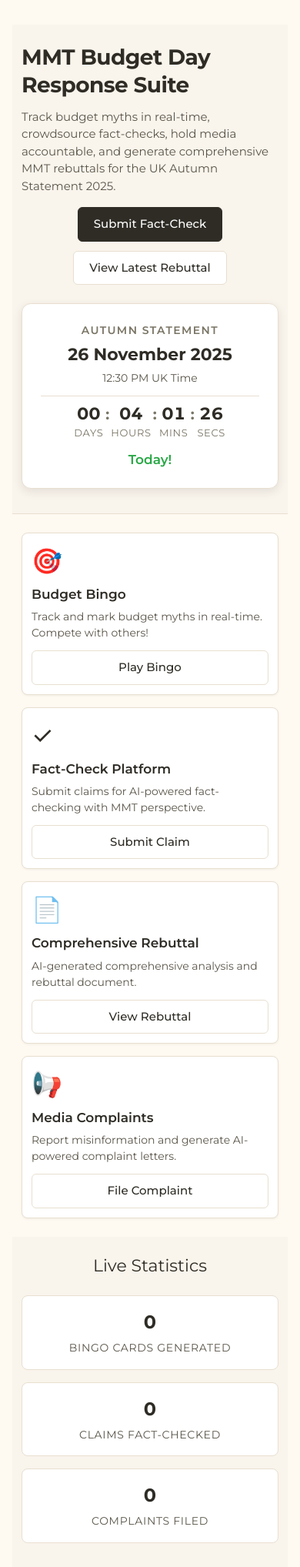
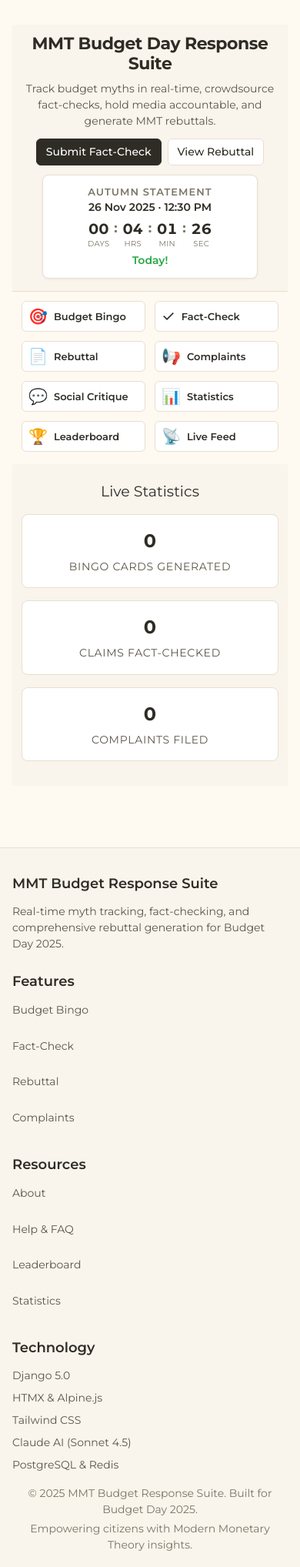
Before and after one commit to ChrisB2025/MMT-Budget-Day-Response-Suite, a Django app: page / in a window 390 px wide. Shown: the part 89-2125 px from the top of the page at 77% size. After the commit the page ends 2104 px from the top, so only its background shows below. Run offline with Django 5.2, Linux system fonts and the light colour scheme; data that the repository does not hold is empty; parts of the project's set-up code (start-up, migrations or seed data) failed here and were passed over; some libraries are stand-ins or nearby versions.

Commit message:
Make homepage more compact with all CTAs above the fold
- Compact hero section with smaller title and subtitle
- Inline countdown box with tighter spacing
- 8 compact feature cards in 2x4 grid (4x2 on mobile)
- Added Social Critique, Statistics, Leaderboard, Live Feed links
- All main navigation visible without scrolling
- Fully responsive with mobile-optimized layout

```diff
--- a/templates/core/home.html
+++ b/templates/core/home.html
@@ -1,31 +1,31 @@
 {% extends 'base.html' %}
 
 {% block content %}
-<!-- Hero Section with Integrated Countdown -->
-<div class="hero-professional" style="padding: var(--space-xl) 0 var(--space-2xl) 0;">
+<!-- Compact Hero Section with Integrated Countdown -->
+<div class="hero-professional" style="padding: var(--space-md) 0 var(--space-lg) 0;">
     <div class="container-professional">
         <div class="hero-grid">
             <!-- Left: Content -->
             <div class="hero-content">
-                <h1 class="hero-title" style="text-align: left; font-size: var(--font-size-5xl);">
-                    MMT Budget Day<br>Response Suite
+                <h1 class="hero-title-compact">
+                    MMT Budget Day Response Suite
                 </h1>
-                <p class="hero-subtitle" style="text-align: left; margin-left: 0; margin-right: 0;">
-                    Track budget myths in real-time, crowdsource fact-checks, hold media accountable, and generate comprehensive MMT rebuttals for the UK Autumn Statement 2025.
+                <p class="hero-subtitle-compact">
+                    Track budget myths in real-time, crowdsource fact-checks, hold media accountable, and generate MMT rebuttals.
                 </p>
                 <div class="hero-buttons">
-                    <a href="{% url 'factcheck:submit' %}" class="btn-primary">Submit Fact-Check</a>
-                    <a href="{% url 'rebuttal:latest' %}" class="btn-secondary">View Latest Rebuttal</a>
+                    <a href="{% url 'factcheck:submit' %}" class="btn-primary btn-sm">Submit Fact-Check</a>
+                    <a href="{% url 'rebuttal:latest' %}" class="btn-secondary btn-sm">View Rebuttal</a>
                 </div>
             </div>
 
-            <!-- Right: Countdown -->
+            <!-- Right: Compact Countdown -->
             <div class="hero-countdown">
-                <div class="countdown-box">
-                    <div class="countdown-label">Autumn Statement</div>
-                    <div class="countdown-date">26 November 2025</div>
-                    <div class="countdown-time">12:30 PM UK Time</div>
-                    <div class="countdown-divider"></div>
+                <div class="countdown-box-compact">
+                    <div class="countdown-header">
+                        <span class="countdown-label">Autumn Statement</span>
+                        <span class="countdown-date-inline">26 Nov 2025 · 12:30 PM</span>
+                    </div>
                     <div class="countdown-timer-container">
                         <div class="countdown-unit">
                             <span class="countdown-value" id="countdown-days">--</span>
@@ -34,17 +34,17 @@
                         <div class="countdown-separator">:</div>
                         <div class="countdown-unit">
                             <span class="countdown-value" id="countdown-hours">--</span>
-                            <span class="countdown-unit-label">Hours</span>
+                            <span class="countdown-unit-label">Hrs</span>
                         </div>
                         <div class="countdown-separator">:</div>
                         <div class="countdown-unit">
                             <span class="countdown-value" id="countdown-minutes">--</span>
-                            <span class="countdown-unit-label">Mins</span>
+                            <span class="countdown-unit-label">Min</span>
                         </div>
                         <div class="countdown-separator">:</div>
                         <div class="countdown-unit">
                             <span class="countdown-value" id="countdown-seconds">--</span>
-                            <span class="countdown-unit-label">Secs</span>
+                            <span class="countdown-unit-label">Sec</span>
                         </div>
                     </div>
                     <div id="countdown-status" class="countdown-status"></div>
@@ -54,41 +54,57 @@
     </div>
 </div>
 
-<!-- Feature Cards -->
-<div style="padding: var(--space-xl) 0;">
+<!-- Feature Cards - Compact -->
+<div style="padding: var(--space-md) 0 var(--space-lg) 0;">
     <div class="container-professional">
-        <div class="grid grid-cols-1 md:grid-cols-2 lg:grid-cols-4 gap-4">
+        <div class="grid grid-cols-2 lg:grid-cols-4 gap-3">
             <!-- Bingo -->
-            <div class="card card-interactive">
-                <div class="feature-icon">🎯</div>
-                <h3 class="feature-title">Budget Bingo</h3>
-                <p class="feature-desc">Track and mark budget myths in real-time. Compete with others!</p>
-                <a href="{% url 'bingo:home' %}" class="btn-secondary">Play Bingo</a>
-            </div>
+            <a href="{% url 'bingo:home' %}" class="feature-card-compact">
+                <span class="feature-icon-small">🎯</span>
+                <span class="feature-title-small">Budget Bingo</span>
+            </a>
 
             <!-- Fact-Check -->
-            <div class="card card-interactive">
-                <div class="feature-icon">✓</div>
-                <h3 class="feature-title">Fact-Check Platform</h3>
-                <p class="feature-desc">Submit claims for AI-powered fact-checking with MMT perspective.</p>
-                <a href="{% url 'factcheck:submit' %}" class="btn-secondary">Submit Claim</a>
-            </div>
+            <a href="{% url 'factcheck:submit' %}" class="feature-card-compact">
+                <span class="feature-icon-small">✓</span>
+                <span class="feature-title-small">Fact-Check</span>
+            </a>
 
             <!-- Rebuttal -->
-            <div class="card card-interactive">
-                <div class="feature-icon">📄</div>
-                <h3 class="feature-title">Comprehensive Rebuttal</h3>
-                <p class="feature-desc">AI-generated comprehensive analysis and rebuttal document.</p>
-                <a href="{% url 'rebuttal:latest' %}" class="btn-secondary">View Rebuttal</a>
-            </div>
+            <a href="{% url 'rebuttal:latest' %}" class="feature-card-compact">
+                <span class="feature-icon-small">📄</span>
+                <span class="feature-title-small">Rebuttal</span>
+            </a>
 
             <!-- Media Complaints -->
-            <div class="card card-interactive">
-                <div class="feature-icon">📢</div>
-                <h3 class="feature-title">Media Complaints</h3>
-                <p class="feature-desc">Report misinformation and generate AI-powered complaint letters.</p>
-                <a href="{% url 'media_complaints:home' %}" class="btn-secondary">File Complaint</a>
-            </div>
+            <a href="{% url 'media_complaints:home' %}" class="feature-card-compact">
+                <span class="feature-icon-small">📢</span>
+                <span class="feature-title-small">Complaints</span>
+            </a>
+
+            <!-- Social Critique -->
+            <a href="{% url 'social_critique:home' %}" class="feature-card-compact">
+                <span class="feature-icon-small">💬</span>
+                <span class="feature-title-small">Social Critique</span>
+            </a>
+
+            <!-- Stats -->
+            <a href="{% url 'factcheck:stats' %}" class="feature-card-compact">
+                <span class="feature-icon-small">📊</span>
+                <span class="feature-title-small">Statistics</span>
+            </a>
+
+            <!-- Leaderboard -->
+            <a href="{% url 'factcheck:leaderboard' %}" class="feature-card-compact">
+                <span class="feature-icon-small">🏆</span>
+                <span class="feature-title-small">Leaderboard</span>
+            </a>
+
+            <!-- Live Feed -->
+            <a href="{% url 'factcheck:live_feed' %}" class="feature-card-compact">
+                <span class="feature-icon-small">📡</span>
+                <span class="feature-title-small">Live Feed</span>
+            </a>
         </div>
     </div>
 </div>
@@ -115,11 +131,11 @@
 </div>
 
 <style>
-/* Hero Grid Layout */
+/* Hero Grid Layout - Compact */
 .hero-grid {
     display: grid;
-    grid-template-columns: 1fr 1fr;
-    gap: var(--space-2xl);
+    grid-template-columns: 1fr auto;
+    gap: var(--space-xl);
     align-items: center;
 }
 
@@ -127,72 +143,79 @@
     text-align: left;
 }
 
+.hero-title-compact {
+    font-size: var(--font-size-3xl);
+    font-weight: 700;
+    color: var(--color-text-primary);
+    margin-bottom: var(--space-sm);
+    line-height: 1.2;
+}
+
+.hero-subtitle-compact {
+    font-size: var(--font-size-sm);
+    color: var(--color-text-secondary);
+    margin-bottom: var(--space-md);
+    max-width: 450px;
+    line-height: 1.5;
+}
+
 .hero-buttons {
     display: flex;
-    gap: var(--space-md);
+    gap: var(--space-sm);
     flex-wrap: wrap;
 }
 
-/* Countdown Box */
+/* Compact Countdown Box */
 .hero-countdown {
     display: flex;
-    justify-content: center;
+    justify-content: flex-end;
 }
 
-.countdown-box {
+.countdown-box-compact {
     background: white;
     border: 1px solid var(--color-border);
-    border-radius: var(--radius-xl);
-    padding: var(--space-xl);
+    border-radius: var(--radius-lg);
+    padding: var(--space-md);
     text-align: center;
-    box-shadow: var(--shadow-lg);
-    min-width: 320px;
+    box-shadow: var(--shadow-md);
+}
+
+.countdown-header {
+    display: flex;
+    flex-direction: column;
+    margin-bottom: var(--space-sm);
 }
 
 .countdown-label {
-    font-size: var(--font-size-sm);
+    font-size: var(--font-size-xs);
     font-weight: 600;
     color: var(--color-text-tertiary);
     text-transform: uppercase;
-    letter-spacing: 0.1em;
-    margin-bottom: var(--space-xs);
+    letter-spacing: 0.08em;
 }
 
-.countdown-date {
-    font-size: var(--font-size-2xl);
-    font-weight: 700;
+.countdown-date-inline {
+    font-size: var(--font-size-sm);
+    font-weight: 600;
     color: var(--color-text-primary);
-    margin-bottom: var(--space-xs);
-}
-
-.countdown-time {
-    font-size: var(--font-size-sm);
-    color: var(--color-text-secondary);
-    margin-bottom: var(--space-md);
-}
-
-.countdown-divider {
-    height: 1px;
-    background: var(--color-border);
-    margin: var(--space-md) 0;
 }
 
 .countdown-timer-container {
     display: flex;
     justify-content: center;
     align-items: flex-start;
-    gap: var(--space-xs);
+    gap: 2px;
 }
 
 .countdown-unit {
     display: flex;
     flex-direction: column;
     align-items: center;
-    min-width: 50px;
+    min-width: 42px;
 }
 
 .countdown-value {
-    font-size: var(--font-size-3xl);
+    font-size: var(--font-size-2xl);
     font-weight: 700;
     color: var(--color-text-primary);
     font-variant-numeric: tabular-nums;
@@ -200,24 +223,23 @@
 }
 
 .countdown-unit-label {
-    font-size: var(--font-size-xs);
+    font-size: 10px;
     color: var(--color-text-tertiary);
     text-transform: uppercase;
-    letter-spacing: 0.05em;
-    margin-top: var(--space-xs);
+    letter-spacing: 0.03em;
+    margin-top: 2px;
 }
 
 .countdown-separator {
-    font-size: var(--font-size-2xl);
+    font-size: var(--font-size-xl);
     font-weight: 700;
     color: var(--color-text-tertiary);
     line-height: 1;
-    padding-top: 2px;
 }
 
 .countdown-status {
-    margin-top: var(--space-md);
-    font-size: var(--font-size-lg);
+    margin-top: var(--space-xs);
+    font-size: var(--font-size-sm);
     font-weight: 600;
     color: var(--color-success);
 }
@@ -232,51 +254,61 @@
     50% { opacity: 0.6; }
 }
 
-/* Feature Cards */
-.feature-icon {
-    font-size: 2rem;
-    margin-bottom: var(--space-sm);
+/* Compact Feature Cards */
+.feature-card-compact {
+    display: flex;
+    align-items: center;
+    gap: var(--space-sm);
+    background: white;
+    border: 1px solid var(--color-border);
+    border-radius: var(--radius-md);
+    padding: var(--space-sm) var(--space-md);
+    text-decoration: none;
+    transition: all 0.15s ease;
 }
 
-.feature-title {
-    font-size: var(--font-size-lg);
+.feature-card-compact:hover {
+    border-color: var(--color-accent);
+    box-shadow: var(--shadow-md);
+    transform: translateY(-1px);
+    text-decoration: none;
+}
+
+.feature-icon-small {
+    font-size: 1.25rem;
+    flex-shrink: 0;
+}
+
+.feature-title-small {
+    font-size: var(--font-size-sm);
     font-weight: 600;
     color: var(--color-text-primary);
-    margin-bottom: var(--space-sm);
-}
-
-.feature-desc {
-    font-size: var(--font-size-sm);
-    color: var(--color-text-secondary);
-    line-height: 1.5;
-    margin-bottom: var(--space-md);
 }
 
 /* Section Title */
 .section-title {
     text-align: center;
-    font-size: var(--font-size-2xl);
+    font-size: var(--font-size-xl);
     color: var(--color-text-primary);
-    margin-bottom: var(--space-xl);
+    margin-bottom: var(--space-lg);
 }
 
 /* Responsive */
-@media (max-width: 900px) {
+@media (max-width: 768px) {
     .hero-grid {
         grid-template-columns: 1fr;
-        gap: var(--space-xl);
+        gap: var(--space-md);
     }
 
     .hero-content {
         text-align: center;
     }
 
-    .hero-content .hero-title {
-        text-align: center;
+    .hero-title-compact {
+        font-size: var(--font-size-2xl);
     }
 
-    .hero-content .hero-subtitle {
-        text-align: center;
+    .hero-subtitle-compact {
         margin-left: auto;
         margin-right: auto;
     }
@@ -285,28 +317,35 @@
         justify-content: center;
     }
 
-    .countdown-box {
-        min-width: auto;
+    .hero-countdown {
+        justify-content: center;
+    }
+
+    .countdown-box-compact {
         width: 100%;
-        max-width: 360px;
+        max-width: 280px;
     }
 }
 
 @media (max-width: 480px) {
-    .countdown-timer-container {
-        gap: 2px;
-    }
-
     .countdown-unit {
-        min-width: 40px;
+        min-width: 36px;
     }
 
     .countdown-value {
-        font-size: var(--font-size-2xl);
+        font-size: var(--font-size-xl);
     }
 
     .countdown-separator {
-        font-size: var(--font-size-xl);
+        font-size: var(--font-size-lg);
+    }
+
+    .feature-card-compact {
+        padding: var(--space-xs) var(--space-sm);
+    }
+
+    .feature-title-small {
+        font-size: var(--font-size-xs);
     }
 }
 </style>
```
